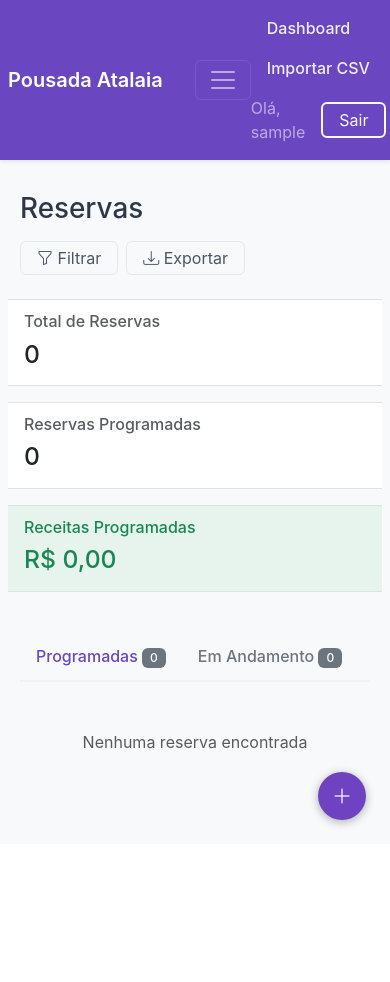
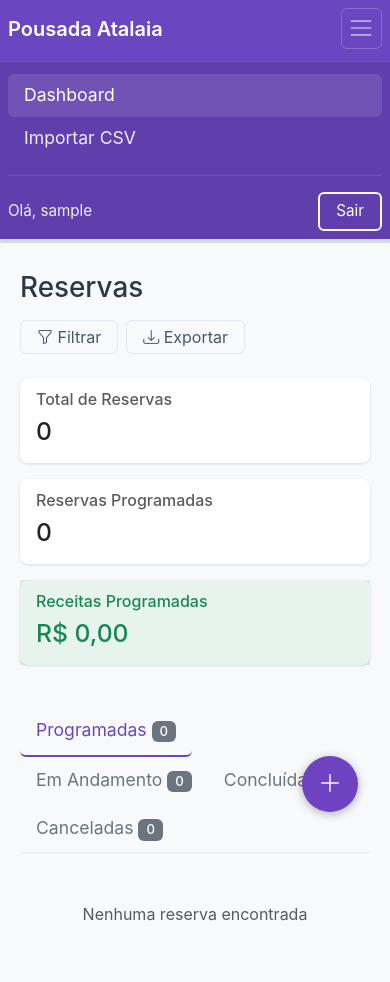
Before and after one commit to maxsbot/gestao-hospede, a Django app: page / in a window 390 px wide, after a click that opens the changed part. Before the commit the page ends 828 px from the top, so only its background shows below. Run offline with Django 5.2, Linux system fonts and the light colour scheme; the visitor is signed in with stand-in values (Sample User, id 1); data that the repository does not hold is empty.

Commit message:
refactor: melhora estrutura do menu mobile para evitar duplicação
- Remove duplicação de links no menu mobile
- Melhora organização do CSS para melhor responsividade
- Mantém layout desktop original com links após o nome da pousada

```diff
--- a/static/css/hospedes/dashboard.css
+++ b/static/css/hospedes/dashboard.css
@@ -50,30 +50,84 @@ body {
     width: 100%;
     max-width: 1400px;
     margin: 0 auto;
-    padding: 0 1rem;
+    padding: 0.75rem 1rem;
     display: flex;
     align-items: center;
 }
 
 .navbar-brand {
-    font-size: 1.5rem;
+    font-size: 1.25rem;
     font-weight: 600;
     color: white !important;
-    margin-right: var(--spacing-xl);
+    margin-right: 1.5rem;
 }
 
-.nav-link {
-    font-weight: 500;
-    padding: var(--spacing-sm) var(--spacing-md);
+.navbar-dark .navbar-toggler {
+    padding: 0.4rem;
+    font-size: 1.1rem;
+    border: 1px solid rgba(255,255,255,0.2);
+    border-radius: 0.375rem;
+    margin-left: auto;
+}
+
+.navbar-dark .navbar-toggler:focus {
+    box-shadow: none;
+}
+
+.navbar-dark .nav-link {
+    color: rgba(255,255,255,0.9);
+    padding: 0.5rem 1rem;
     transition: color 0.2s ease;
 }
 
-.navbar-dark .navbar-nav .nav-link {
-    color: rgba(255,255,255,0.9);
+.navbar-dark .nav-link:hover,
+.navbar-dark .nav-link.active {
+    color: white;
 }
 
-.navbar-dark .navbar-nav .nav-link:hover {
-    color: white;
+/* Estilos específicos para mobile */
+@media (max-width: 991.98px) {
+    .navbar-container {
+        flex-wrap: wrap;
+    }
+
+    .navbar-collapse {
+        width: 100%;
+        background: rgba(0,0,0,0.1);
+        margin: 0.75rem -1rem -0.75rem -1rem;
+        padding: 0.75rem 1rem;
+        border-top: 1px solid rgba(255,255,255,0.1);
+    }
+
+    .navbar-nav {
+        margin-bottom: 1rem;
+    }
+
+    .nav-link {
+        font-size: 1.1rem;
+        padding: 0.75rem 1rem;
+        border-radius: 0.375rem;
+    }
+
+    .nav-link:hover,
+    .nav-link.active {
+        background: rgba(255,255,255,0.1);
+    }
+
+    .mobile-user-menu {
+        padding-top: 1rem;
+        border-top: 1px solid rgba(255,255,255,0.1);
+    }
+
+    .mobile-user-menu .navbar-text {
+        color: rgba(255,255,255,0.9) !important;
+        font-size: 0.95rem;
+    }
+
+    .mobile-user-menu .btn-outline-light {
+        padding: 0.375rem 1rem;
+        font-size: 0.95rem;
+    }
 }
 
 /* Conteúdo principal */
@@ -87,12 +141,14 @@ body {
 /* Cards e elementos */
 .card {
     border: none;
-    box-shadow: 0 0.125rem 0.25rem rgba(0, 0, 0, 0.075);
-    transition: transform 0.2s;
+    border-radius: 0.5rem;
+    box-shadow: 0 1px 3px rgba(0,0,0,0.12);
+    transition: all 0.3s ease;
 }
 
 .card:hover {
     transform: translateY(-2px);
+    box-shadow: 0 4px 6px rgba(0,0,0,0.12);
 }
 
 /* Status Cards */
@@ -128,8 +184,8 @@ body {
 .status-badge {
     display: inline-flex;
     align-items: center;
-    padding: 0.5rem 0.75rem;
-    border-radius: 9999px;
+    padding: 0.5rem 1rem;
+    border-radius: 2rem;
     font-size: 0.875rem;
     font-weight: 500;
 }
@@ -140,7 +196,7 @@ body {
 }
 
 .status-badge.check-in-proximo {
-    background-color: #FEF3C7;
+    background-color: var(--warning-light);
     color: var(--warning-color);
 }
 
@@ -236,88 +292,32 @@ body {
 
 /* Responsividade */
 @media (max-width: 767.98px) {
-    .card {
-        margin-left: -0.75rem;
-        margin-right: -0.75rem;
-        border-radius: 0;
-        border-bottom: 1px solid #dee2e6;
-        box-shadow: none;
-        cursor: pointer;
-        transition: background-color 0.2s;
+    .mobile-card {
+        padding: 1rem;
+        margin-bottom: 1rem;
+        border-radius: 0.5rem;
+        background: white;
     }
 
-    .card:first-child {
-        border-top: 1px solid #dee2e6;
-    }
-
-    .card:active {
-        background-color: #f8f9fa;
-    }
-
-    .card .actions {
-        z-index: 1;
-    }
-
-    .nav-tabs {
-        flex-wrap: nowrap;
-        overflow-x: auto;
-        -webkit-overflow-scrolling: touch;
-    }
-
-    .nav-tabs .nav-link {
-        white-space: nowrap;
-    }
-
-    /* Esconde a scrollbar mas mantém funcionalidade */
-    .nav-tabs::-webkit-scrollbar {
-        display: none;
-    }
-
-    .nav-tabs {
-        -ms-overflow-style: none;
-        scrollbar-width: none;
-    }
-
-    /* Ajustes no modal */
-    .modal-dialog-centered {
-        display: flex;
-        align-items: center;
-        min-height: calc(100% - 2rem);
-    }
-
-    .modal-content {
-        border: none;
-        border-radius: 1rem;
-    }
-
-    .modal-body {
-        padding: 1rem;
-    }
-
-    .modal-body dt {
-        color: #6c757d;
-        font-weight: normal;
-    }
-
-    .modal-body dd {
-        font-weight: 500;
+    .mobile-card .card-title {
+        font-size: 1.1rem;
+        font-weight: 600;
         margin-bottom: 0.5rem;
     }
 
-    .modal-body .badge {
-        font-size: 0.875rem;
-        padding: 0.5rem 0.75rem;
+    .mobile-card .card-subtitle {
+        font-size: 0.9rem;
+        color: var(--gray-600);
     }
 
-    .fab-button {
-        bottom: 1.5rem;
-        right: 1.5rem;
-        width: 48px;
-        height: 48px;
+    .action-buttons {
+        display: flex;
+        gap: 0.5rem;
     }
 
-    .fab-button i {
-        font-size: 20px;
+    .action-buttons .btn {
+        padding: 0.5rem;
+        border-radius: 0.375rem;
     }
 }
 
--- a/templates/hospedes/dashboard.html
+++ b/templates/hospedes/dashboard.html
@@ -13,9 +13,11 @@
     <nav class="navbar navbar-expand-lg navbar-dark bg-purple">
         <div class="navbar-container">
             <a class="navbar-brand" href="{% url 'hospedes:dashboard' %}">Pousada Atalaia</a>
+
             <button class="navbar-toggler" type="button" data-bs-toggle="collapse" data-bs-target="#navbarNav">
                 <span class="navbar-toggler-icon"></span>
             </button>
+
             <div class="collapse navbar-collapse" id="navbarNav">
                 <ul class="navbar-nav me-auto">
                     <li class="nav-item">
@@ -25,14 +27,23 @@
                         <a class="nav-link" href="{% url 'hospedes:importar_csv' %}">Importar CSV</a>
                     </li>
                 </ul>
-                <div class="d-flex align-items-center">
-                    <span class="navbar-text me-3">
-                        Olá, {{ request.user.username }}
-                    </span>
+
+                <div class="d-none d-lg-flex align-items-center">
+                    <span class="navbar-text me-3">Olá, {{ request.user.username }}</span>
                     <form method="post" action="{% url 'auth:logout' %}" class="d-inline">
                         {% csrf_token %}
                         <button type="submit" class="btn btn-outline-light">Sair</button>
                     </form>
+                </div>
+
+                <div class="d-lg-none mobile-user-menu">
+                    <div class="d-flex align-items-center justify-content-between">
+                        <span class="navbar-text">Olá, {{ request.user.username }}</span>
+                        <form method="post" action="{% url 'auth:logout' %}">
+                            {% csrf_token %}
+                            <button type="submit" class="btn btn-outline-light">Sair</button>
+                        </form>
+                    </div>
                 </div>
             </div>
         </div>
```
